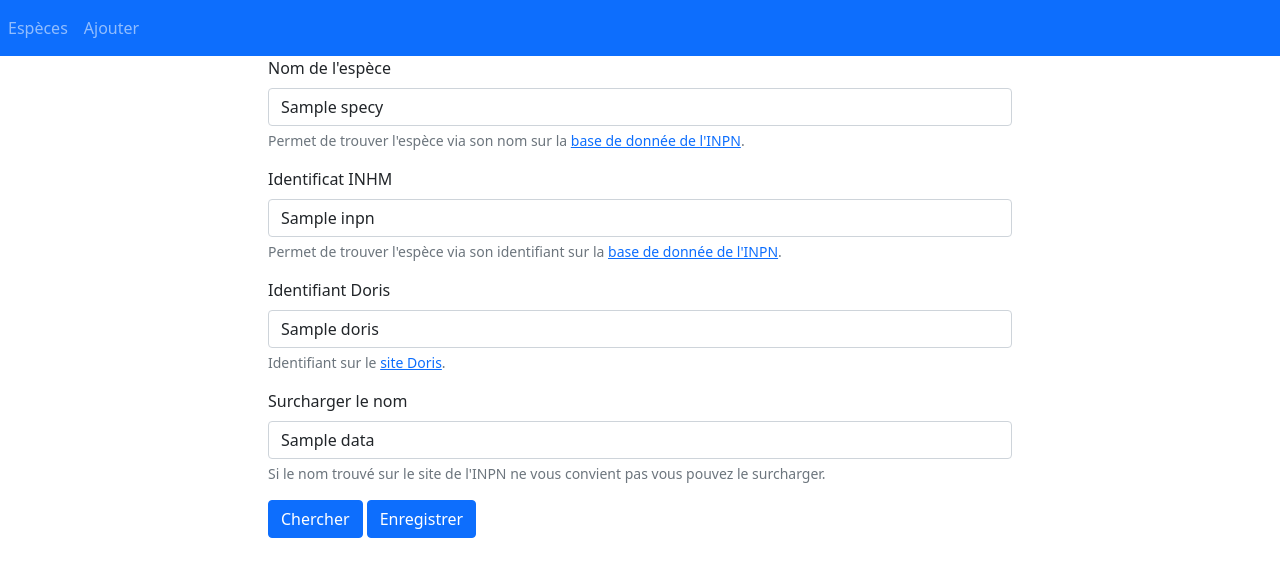
After one commit to francois-maillard/bio, a Flask app: template doris/templates/specy_create.html.j2 in a window 1280 px wide. The commit adds this page. Shown: the top 577 px of the page. Run offline with Flask 2, Linux system fonts and the light colour scheme; the template is opened without the code that fills it: most values are stand-ins (such as "Sample title", 1, 10 or a date in 2020); parts of the project's set-up code (start-up, migrations or seed data) failed here and were passed over.

Commit message:
add new species

```diff
--- a/doris/species.yaml
+++ b/doris/species.yaml
@@ -5,7 +5,7 @@
 # - its ID on https://inpn.mnhn.fr (cd_nom in the url)
 #
 # Example:
-# - inhm: 63607
+# - inpn: 63607
 # - specy: Conger conger
 #
 #####################################################
@@ -19,7 +19,7 @@
 # the ID)
 #
 # Example:
-# - inhm: 63607
+# - inpn: 63607
 #   doris: 169
 #
 ####################################################################
@@ -30,19 +30,19 @@
 #
 # Example:
 # - name: Doris Dalmatienne
-#   inhm: 63607
+#   inpn: 63607
 #
 ####################################################################
 - specy: Conger conger
 - specy: Chromis chromis
 - name: Doris Dalmatienne
-  inhm: 63607
+  inpn: 63607
   doris: 169
-- inhm: 350678
+- inpn: 350678
   doris: 333
-- inhm: 69830
-- inhm: 69706
+- inpn: 69830
+- inpn: 69706
   doris: 101
-- inhm: 69841
-- inhm: 69391
+- inpn: 69841
+- inpn: 69391
   doris: 1084
--- a/doris/templates/index.html
+++ b/doris/templates/index.html
@@ -21,6 +21,13 @@
             <a class="nav-link" href="/species">Espèces</a>
             {%- endif %}
           </li>
+          <li class="nav-item">
+            {%- if page == "specy_create" %}
+            <a class="nav-link active" href="#" aria-current="page">Ajouter <span class="sr-only">(courant)</span></a>
+            {%- else %}
+            <a class="nav-link" href="/species/new">Ajouter</a>
+            {%- endif %}
+          </li>
         </ul>
       </div>
 <!--
--- /dev/null
+++ b/doris/templates/specy_create.html.j2
@@ -0,0 +1,61 @@
+{% extends "index.html" %}
+{%- block container_style %}width: 48rem;{% endblock %}
+{%- block content %}
+{%- if message %}
+      <div class="alert alert-{{ message['level'] }}" role="alert">
+      {{ message['message'] }}
+      </div>
+{%- endif %}
+      <form>
+        <div class="mb-3">
+          <label for="inputSpecy" class="form-label">Nom de l'espèce</label>
+          <input type="text" class="form-control" id="inputSpecy"
+          placeholder="{% if specy %}{{ specy.names['binomial'] }}{% endif %}"
+          value="{% if data['specy'] %}{{ data['specy'] }}{% endif %}"
+          aria-describedby="specyHelp" name="specy">
+          <div id="specyHelp" class="form-text">Permet de trouver l'espèce via
+          son nom sur la
+          <a
+          href="https://inpn.mnhn.fr/accueil/recherche-de-donnees/especes">base
+          de donnée de l'INPN</a>.</div>
+        </div>
+        <div class="mb-3">
+          <label for="inputInhm" class="form-label">Identificat INHM</label>
+          <input type="text" class="form-control" id="inputInhm"
+          placeholder="{{ specy.id }}"
+          value="{% if data['inpn'] %}{{ data['inpn'] }}{% endif %}"
+          aria-describedby="inpnHelp" name="inpn">
+          <div id="inpnHelp" class="form-text">Permet de trouver l'espèce via
+          son identifiant sur la
+          <a
+          href="https://inpn.mnhn.fr/accueil/recherche-de-donnees/especes">base
+          de donnée de l'INPN</a>.</div>
+        </div>
+        <div class="mb-3">
+          <label for="inputDoris" class="form-label">Identifiant Doris</label>
+          <input type="text" class="form-control" id="inputDoris"
+          placeholder="{% if specy %}{{ specy.link['doris'] }}{%
+          endif %}"
+          value="{% if data['doris'] %}{{ data['doris'] }}{% endif %}"
+          aria-describedby="dorisHelp" name="doris">
+          <div id="dorisHelp" class="form-text">Identifiant
+          sur le <a href="https://doris.ffessm.fr/">site Doris</a>.</div>
+        </div>
+        <div class="mb-3">
+          <label for="inputName" class="form-label">Surcharger le nom</label>
+          <input type="text" class="form-control" id="inputName"
+          aria-describedby="nameHelp" name="name" placeholder="{% if specy
+          %}{{ specy.name }}{% endif %}"
+          value="{% if data['name'] %}{{
+          data['name'] }}{%
+          endif %}">
+          <div id="nameHelp" class="form-text">Si le nom trouvé sur le site de
+          l'INPN ne vous convient pas vous pouvez le surcharger.</div>
+        </div>
+        <button type="submit" class="btn btn-primary">Chercher</button>
+{%- if data['inpn'] or data['specy'] %}
+        <button type="submit" class="btn btn-primary" name="create"
+        value="create">Enregistrer</button>
+{%- endif %}
+      </form>
+{%- endblock %}
```
Also changed, not shown: doris/app.py (+49 -3 lines), doris/doris.py (+32 -9 lines), tests/species.yaml (+3 -3 lines), tests/test_doris.py (+16 -0 lines).
